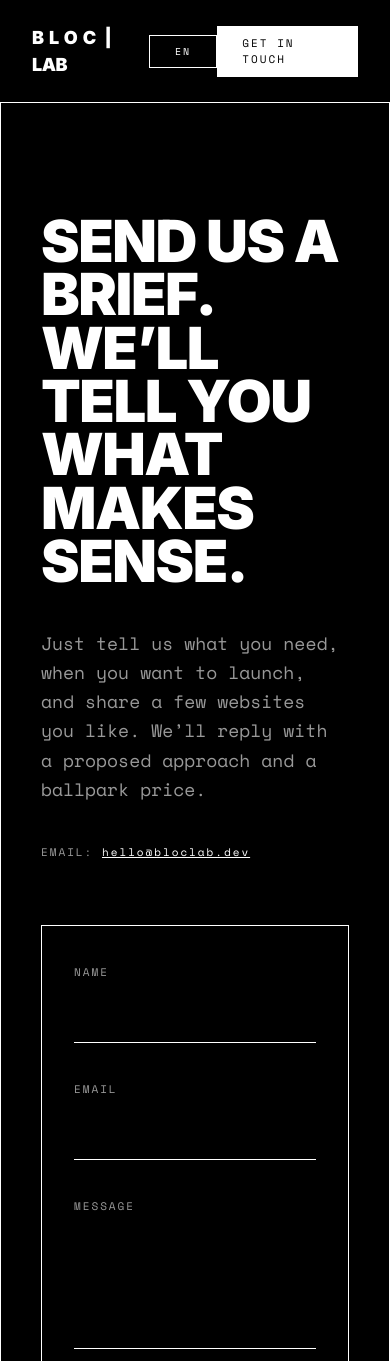
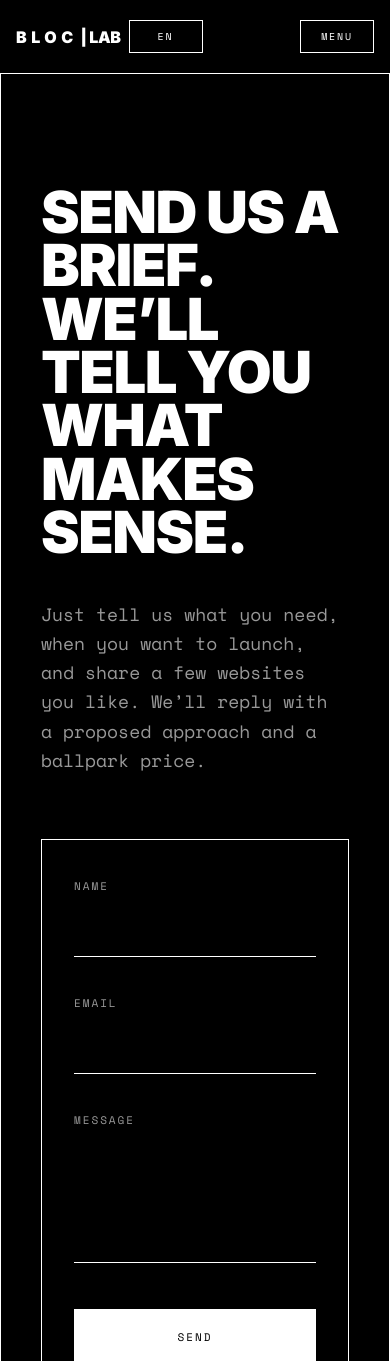
Before and after one commit to TomKlement/TTagency, a React (Vite) app: page /contact in a window 390 px wide. Shown: the top 1361 px of the page. Built offline with nearby package versions, Linux system fonts and the light colour scheme.

Commit message:
changed texts, mobile layout

```diff
--- a/src/i18n/locales/cs.json
+++ b/src/i18n/locales/cs.json
@@ -11,9 +11,12 @@
       "portfolio": "Portfolio",
       "cmsDemo": "CMS Demo",
       "pricing": "Ceník",
-      "contact": "Kontakt"
+      "contact": "Kontakt",
+      "menuOpen": "Menu",
+      "menuClose": "Zavřít"
     },
     "cta": {
+      "contactUs": "Kontaktujte nás",
       "getInTouch": "Kontakt",
       "bookCall": "Domluvit call",
       "getEstimate": "Nacenění",
@@ -60,7 +63,7 @@
     },
     "contact": {
       "title": "Kontakt - BLOC | LAB",
-      "description": "Kontaktujte BLOC | LAB (Praha). Next.js/React weby s vlastním CMS a přímou komunikací. Napište na hello@bloclab.dev",
+      "description": "Kontaktujte BLOC | LAB (Praha). Next.js/React weby s vlastním CMS a přímou komunikací.",
       "ogTitle": "Kontakt - BLOC | LAB",
       "ogDescription": "Jeden kontakt, dva seniorní vývojáři. Weby v Next.js/React + vlastní CMS."
     }
@@ -425,7 +428,7 @@
       { "q": "Jak dlouho trvá běžný web?", "a": "Menší weby umíme dodat do 2 týdnů, pokud je obsah a rozsah jasný. Komplexnější systémy trvají déle a často se dělají po etapách. Časový odhad upřesníme po krátkém zadání." }
     ],
     "contact": [
-      { "q": "Jak kontaktovat BLOC | LAB?", "a": "Napište na hello@bloclab.dev. Stačí krátký brief: co potřebujete, termín, odkazy a reference. Ozveme se s dalším postupem a realistickým odhadem." },
+      { "q": "Jak kontaktovat BLOC | LAB?", "a": "Použijte kontaktní stránku. Stačí krátký brief: co potřebujete, termín, odkazy a reference. Ozveme se s dalším postupem a realistickým odhadem." },
       { "q": "Děláte projekty pro CZ i EN klienty?", "a": "Ano. Působíme v Praze i v Brně a běžně pracujeme v angličtině se zahraničními týmy. Umíme dodat EN-first web a přidat CZ jako druhý jazyk." },
       { "q": "Co mám poslat do první zprávy?", "a": "Cíl webu, jaké stránky/funkce potřebujete, příklady co se vám líbí a termín. Pokud už máte brand nebo texty, pošlete odkazy. To stačí na první odhad." },
       { "q": "Postavíte web pro živnostníka v ČR?", "a": "Ano. Často děláme rychlé, minimalistické weby pro živnostníky a malé firmy. Doporučíme nejjednodušší scope, který pořád působí prémiově." },
--- a/src/i18n/locales/en.json
+++ b/src/i18n/locales/en.json
@@ -11,9 +11,12 @@
       "portfolio": "Portfolio",
       "cmsDemo": "CMS Demo",
       "pricing": "Pricing",
-      "contact": "Contact"
+      "contact": "Contact",
+      "menuOpen": "Menu",
+      "menuClose": "Close"
     },
     "cta": {
+      "contactUs": "Contact us",
       "getInTouch": "Get in touch",
       "bookCall": "Book a call",
       "getEstimate": "Get an estimate",
@@ -60,7 +63,7 @@
     },
     "contact": {
       "title": "Contact - BLOC | LAB",
-      "description": "Contact BLOC | LAB, a Prague-based Next.js/React web design agency. Direct communication with senior developers. Email: hello@bloclab.dev",
+      "description": "Contact BLOC | LAB, a Prague-based Next.js/React web design agency. Direct communication with senior developers.",
       "ogTitle": "Contact - BLOC | LAB",
       "ogDescription": "One email, direct to the builders. Next.js/React development + custom CMS websites."
     }
@@ -425,7 +428,7 @@
       { "q": "How long does a typical website take?", "a": "Smaller websites can often be delivered within two weeks if content and scope are clear. More complex systems take longer and are usually phased. We’ll confirm timing after a short brief." }
     ],
     "contact": [
-      { "q": "How do I contact BLOC | LAB?", "a": "Email us at hello@bloclab.dev. Send a short brief: what you need, timeline, links, and any references. We’ll reply with next steps and a realistic estimate." },
+      { "q": "How do I contact BLOC | LAB?", "a": "Use the contact page. Send a short brief: what you need, timeline, links, and any references. We’ll reply with next steps and a realistic estimate." },
       { "q": "Do you work with Czech and English clients?", "a": "Yes. We’re based in Prague and Brno, and work in English with international teams. We can deliver English-first websites and add Czech as a second language." },
       { "q": "What information should I include in my message?", "a": "Your goal, what pages or features you need, examples you like, and your timeline. If you have existing brand assets or content, include links. That’s enough for a first estimate." },
       { "q": "Can you build a site for a sole trader in the Czech Republic?", "a": "Yes. We often build fast, minimal sites for freelancers and small businesses. We’ll recommend the simplest scope that still looks and performs premium." },
--- a/src/pages/CmsDemo/CmsDemoPage.tsx
+++ b/src/pages/CmsDemo/CmsDemoPage.tsx
@@ -4,6 +4,7 @@ import gsap from 'gsap'
 import { ScrollTrigger } from 'gsap/ScrollTrigger'
 import { PageMeta } from '../../shared/seo/PageMeta'
 import { GeoJsonLd } from '../../shared/geo/GeoJsonLd'
+import { ContactUsLink } from '../../shared/ContactUsLink'
 
 gsap.registerPlugin(ScrollTrigger)
 
@@ -194,7 +195,8 @@ export function CmsDemoPage() {
         </div>
 
         <div data-reveal className="mt-10 text-center text-[var(--color-muted)] text-[13px] leading-relaxed">
-          {t('cmsDemo.cta')} <a className="underline hover:text-[var(--color-text)]" href={`mailto:${t('brand.email')}`}>{t('brand.email')}</a>
+          {t('cmsDemo.cta')}{' '}
+          <ContactUsLink />
         </div>
       </section>
     </div>
--- a/src/pages/Contact/ContactPage.tsx
+++ b/src/pages/Contact/ContactPage.tsx
@@ -1,4 +1,3 @@
-import { useEffect, useRef, useState } from 'react'
 import { useTranslation } from 'react-i18next'
 import { PageMeta } from '../../shared/seo/PageMeta'
 import { FaqSection } from '../../shared/geo/FaqSection'
@@ -6,34 +5,6 @@ import { GeoJsonLd } from '../../shared/geo/GeoJsonLd'
 
 export function ContactPage() {
   const { t } = useTranslation()
-  const email = t('brand.email')
-  const [isEmailCopied, setIsEmailCopied] = useState(false)
-  const copyResetTimeoutRef = useRef<number | null>(null)
-
-  useEffect(() => {
-    return () => {
-      if (copyResetTimeoutRef.current !== null) {
-        window.clearTimeout(copyResetTimeoutRef.current)
-      }
-    }
-  }, [])
-
-  async function handleCopyEmail() {
-    try {
-      await navigator.clipboard.writeText(email)
-      setIsEmailCopied(true)
-
-      if (copyResetTimeoutRef.current !== null) {
-        window.clearTimeout(copyResetTimeoutRef.current)
-      }
-
-      copyResetTimeoutRef.current = window.setTimeout(() => {
-        setIsEmailCopied(false)
-      }, 2000)
-    } catch {
-      setIsEmailCopied(false)
-    }
-  }
 
   return (
     <div className="bg-[var(--color-bg)] text-[var(--color-text)]">
@@ -41,25 +12,12 @@ export function ContactPage() {
       <GeoJsonLd pageKey="contact" faqKey="contact" />
       <section className="max-w-[1440px] mx-auto min-h-[760px] border-x border-[var(--color-border)] grid grid-cols-1 lg:grid-cols-12 px-10 md:px-20 py-28 gap-16 lg:gap-24 items-center">
         <div className="lg:col-span-7">
-          <h1 className="font-serif font-black uppercase text-[clamp(58px,8vw,92px)] leading-[0.92] tracking-tight max-w-[760px]">
+          <h1 className="font-serif font-black uppercase text-[clamp(58px,8vw,92px)] leading-display tracking-tight max-w-[760px]">
             {t('contact.h1')}
           </h1>
           <p className="mt-10 text-[var(--color-muted)] text-[18px] leading-relaxed max-w-[560px]">
             {t('contact.body')}
           </p>
-          <div className="mt-10 uppercase tracking-[0.18em] text-[11px] text-[var(--color-muted)]">
-            {t('contact.emailLabel')}:{' '}
-            <button
-              type="button"
-              onClick={handleCopyEmail}
-              className="text-[var(--color-text)] underline hover:opacity-70"
-            >
-              {email}
-            </button>
-            <span aria-live="polite" className="ml-3 text-[var(--color-muted)]">
-              {isEmailCopied ? t('contact.emailCopied') : ''}
-            </span>
-          </div>
         </div>
 
         <div className="lg:col-span-5">
--- a/src/pages/Portfolio/PortfolioPage.tsx
+++ b/src/pages/Portfolio/PortfolioPage.tsx
@@ -96,7 +96,7 @@ export function PortfolioPage() {
           data-reveal
           className="flex min-h-[340px] items-center border-b border-r border-[var(--color-border)] bg-[var(--color-bg)] p-8 md:col-span-2"
         >
-          <p className="font-serif font-black text-[clamp(40px,6vw,92px)] uppercase leading-[0.9] tracking-tight">
+          <p className="font-serif font-black text-[clamp(40px,6vw,92px)] uppercase leading-display-snug tracking-tight">
             {t('portfolio.slogan')
               .split('\n')
               .map((line, idx) => (
--- a/src/pages/Pricing/PricingPage.tsx
+++ b/src/pages/Pricing/PricingPage.tsx
@@ -408,7 +408,7 @@ export function PricingPage() {
                 <div className="uppercase tracking-[0.22em] text-[10px] text-[var(--color-cta-panel-muted)]">
                   {t('pricing.enterprise.kicker')}
                 </div>
-                <h2 className="mt-5 font-serif font-black uppercase text-[clamp(32px,4.2vw,52px)] leading-[1.02] tracking-tight whitespace-pre-line">
+                <h2 className="mt-5 font-serif font-black uppercase text-[clamp(32px,4.2vw,52px)] leading-display-relaxed tracking-tight whitespace-pre-line">
                   {t('pricing.enterprise.title')}
                 </h2>
                 <p className="mt-8 max-w-[52ch] text-[14px] md:text-[15px] leading-relaxed text-[var(--color-cta-panel-muted)]">
--- a/src/portfolio/CaseStudyCard.tsx
+++ b/src/portfolio/CaseStudyCard.tsx
@@ -50,7 +50,7 @@ export function CaseStudyCard({ study, viewSiteText, viewSiteAria }: Props) {
             <p className="mb-4 text-[10px] font-bold uppercase tracking-[0.24em] text-[var(--color-muted)] transition-colors duration-200 group-hover:text-[var(--color-bg)]">
               {study.category}
             </p>
-            <h2 className="font-serif font-black text-[clamp(32px,4vw,64px)] uppercase leading-[0.95] tracking-tight">
+            <h2 className="font-serif font-black text-[clamp(32px,4vw,64px)] uppercase leading-display-title tracking-tight">
               {study.title}
             </h2>
             <p className="mt-6 max-w-[38ch] text-[13px] leading-relaxed text-[var(--color-muted)] transition-colors duration-200 group-hover:text-[var(--color-bg)]">
--- a/src/shared/Layout/Layout.tsx
+++ b/src/shared/Layout/Layout.tsx
@@ -12,6 +12,14 @@ const navItems = [
   { to: '/cms-demo', key: 'common.nav.cmsDemo' },
   { to: '/pricing', key: 'common.nav.pricing' },
 ] as const
+
+const mobileMenuItems = [
+  ...navItems,
+  { to: '/contact', key: 'common.nav.contact' },
+] as const
+
+const headerControlClass =
+  'border border-[var(--color-border)] px-3 py-2 text-center uppercase tracking-[0.18em] text-[10px] hover:bg-[var(--color-text)] hover:text-[var(--color-bg)]'
 
 function NavItem({ to, label }: { to: string; label: string }) {
   return (
@@ -32,11 +40,32 @@ function NavItem({ to, label }: { to: string; label: string }) {
   )
 }
 
+function MobileNavItem({ to, label, onNavigate }: { to: string; label: string; onNavigate: () => void }) {
+  return (
+    <NavLink
+      to={to}
+      onClick={onNavigate}
+      className={({ isActive }) =>
+        [
+          'block px-8 py-6 uppercase tracking-[0.2em] text-[13px] font-semibold transition-colors motion-reduce:transition-none',
+          isActive
+            ? 'bg-[var(--color-text)] text-[var(--color-bg)]'
+            : 'text-[var(--color-text)] hover:bg-[var(--color-text)] hover:text-[var(--color-bg)]',
+        ].join(' ')
+      }
+      end={to === '/'}
+    >
+      {label}
+    </NavLink>
+  )
+}
+
 export function Layout({ children }: { children: ReactNode }) {
   useLenis()
   const { t, i18n } = useTranslation()
   const location = useLocation()
   const [theme, setTheme] = useState<'dark' | 'light'>('dark')
+  const [mobileMenuOpen, setMobileMenuOpen] = useState(false)
 
   useEffect(() => {
     const saved = window.localStorage.getItem('theme')
@@ -59,6 +88,27 @@ export function Layout({ children }: { children: ReactNode }) {
     return () => cancelAnimationFrame(id)
   }, [location.pathname])
 
+  useEffect(() => {
+    setMobileMenuOpen(false)
+  }, [location.pathname])
+
+  useEffect(() => {
+    if (!mobileMenuOpen) return
+
+    const prevOverflow = document.body.style.overflow
+    document.body.style.overflow = 'hidden'
+
+    const onKeyDown = (event: KeyboardEvent) => {
+      if (event.key === 'Escape') setMobileMenuOpen(false)
+    }
+    window.addEventListener('keydown', onKeyDown)
+
+    return () => {
+      document.body.style.overflow = prevOverflow
+      window.removeEventListener('keydown', onKeyDown)
+    }
+  }, [mobileMenuOpen])
+
   const toggleTheme = () => {
     setTheme((current) => {
       const next = current === 'dark' ? 'light' : 'dark'
@@ -72,16 +122,23 @@ export function Layout({ children }: { children: ReactNode }) {
     void i18n.changeLanguage(next)
   }
 
+  const closeMobileMenu = () => setMobileMenuOpen(false)
+
   return (
     <div data-theme={theme} className="min-h-dvh bg-[var(--color-bg)] text-[var(--color-text)]">
-      <header className="sticky top-0 z-50 border-b border-[var(--color-border)] bg-[var(--color-bg)]">
-        <nav className="flex items-center justify-between px-8 py-6">
-          <div className="flex items-center gap-3">
-            <BrandMark to="/" className="font-serif text-[18px] tracking-tight font-black" />
+      <header
+        className={[
+          'sticky top-0 border-b border-[var(--color-border)] bg-[var(--color-bg)]',
+          mobileMenuOpen ? 'z-[70]' : 'z-50',
+        ].join(' ')}
+      >
+        <nav className="flex items-center justify-between gap-3 px-4 py-5 sm:px-8 sm:py-6">
+          <div className="flex min-w-0 items-center gap-2 sm:gap-3">
+            <BrandMark to="/" className="font-serif text-[16px] tracking-tight font-black sm:text-[18px]" />
             <button
               type="button"
               onClick={toggleLanguage}
-              className="w-[74px] border border-[var(--color-border)] px-3 py-2 text-center uppercase tracking-[0.18em] text-[10px] hover:bg-[var(--color-text)] hover:text-[var(--color-bg)]"
+              className={['w-[74px] shrink-0', headerControlClass].join(' ')}
               aria-label={t('common.language.label')}
             >
               {i18n.language === 'cs' ? t('common.language.cs') : t('common.language.en')}
@@ -94,16 +151,51 @@ export function Layout({ children }: { children: ReactNode }) {
             ))}
           </div>
 
-          <div className="flex items-center gap-3">
+          <div className="flex shrink-0 items-center gap-2 sm:gap-3">
+            <button
+              type="button"
+              onClick={() => setMobileMenuOpen((open) => !open)}
+              className={['min-w-[74px] shrink-0 px-3 md:hidden', headerControlClass].join(' ')}
+              aria-expanded={mobileMenuOpen}
+              aria-controls="mobile-nav"
+              aria-label={mobileMenuOpen ? t('common.nav.menuClose') : t('common.nav.menuOpen')}
+            >
+              {mobileMenuOpen ? t('common.nav.menuClose') : t('common.nav.menuOpen')}
+            </button>
             <Link
               to="/contact"
-              className="px-6 py-2 uppercase tracking-[0.18em] text-[11px] border border-[var(--color-border)] bg-[var(--color-text)] text-[var(--color-bg)] hover:bg-[var(--color-bg)] hover:text-[var(--color-text)]"
+              className="hidden md:inline-flex px-6 py-2 uppercase tracking-[0.18em] text-[11px] border border-[var(--color-border)] bg-[var(--color-text)] text-[var(--color-bg)] hover:bg-[var(--color-bg)] hover:text-[var(--color-text)]"
             >
               {t('common.cta.getInTouch')}
             </Link>
           </div>
         </nav>
       </header>
+
+      <div
+        id="mobile-nav"
+        role="dialog"
+        aria-modal="true"
+        aria-hidden={!mobileMenuOpen}
+        className={[
+          'fixed inset-x-0 bottom-0 top-[65px] z-[60] flex flex-col bg-[var(--color-bg)] md:hidden',
+          'transition-[opacity,visibility] duration-300 motion-reduce:transition-none',
+          mobileMenuOpen ? 'visible opacity-100' : 'invisible pointer-events-none opacity-0',
+        ].join(' ')}
+      >
+        <nav className="flex flex-1 flex-col justify-center px-4 pb-8 sm:px-8">
+          <div className="border border-[var(--color-border)] divide-y divide-[var(--color-border)]">
+            {mobileMenuItems.map((it) => (
+              <MobileNavItem
+                key={it.to}
+                to={it.to}
+                label={t(it.key)}
+                onNavigate={closeMobileMenu}
+              />
+            ))}
+          </div>
+        </nav>
+      </div>
 
       <main>{children}</main>
 
@@ -116,7 +208,7 @@ export function Layout({ children }: { children: ReactNode }) {
           <button
             type="button"
             onClick={toggleTheme}
-            className="w-[74px] border border-[var(--color-border)] px-3 py-2 text-center uppercase tracking-[0.18em] text-[10px] hover:bg-[var(--color-text)] hover:text-[var(--color-bg)]"
+            className={['w-[74px]', headerControlClass].join(' ')}
           >
             {theme === 'dark' ? t('common.theme.light') : t('common.theme.dark')}
           </button>
--- a/src/styles.css
+++ b/src/styles.css
@@ -21,6 +21,7 @@
 html,
 body {
   height: 100%;
+  overflow-x: clip;
 }
 
 body {
@@ -69,3 +70,38 @@ body {
   background-size: 25% 100px;
   background-position: 0 0;
 }
+
+/* Display headings: extra line-height only for Czech diacritics */
+@layer utilities {
+  .leading-display {
+    line-height: 0.92;
+  }
+
+  :lang(cs) .leading-display {
+    line-height: 1.1;
+  }
+
+  .leading-display-snug {
+    line-height: 0.9;
+  }
+
+  :lang(cs) .leading-display-snug {
+    line-height: 1.08;
+  }
+
+  .leading-display-title {
+    line-height: 0.95;
+  }
+
+  :lang(cs) .leading-display-title {
+    line-height: 1.08;
+  }
+
+  .leading-display-relaxed {
+    line-height: 1.02;
+  }
+
+  :lang(cs) .leading-display-relaxed {
+    line-height: 1.1;
+  }
+}
```
Also changed, not shown: src/pages/Home/HomePage.tsx (+9 -6 lines), src/shared/ContactUsLink.tsx (added, +20 -0 lines).
